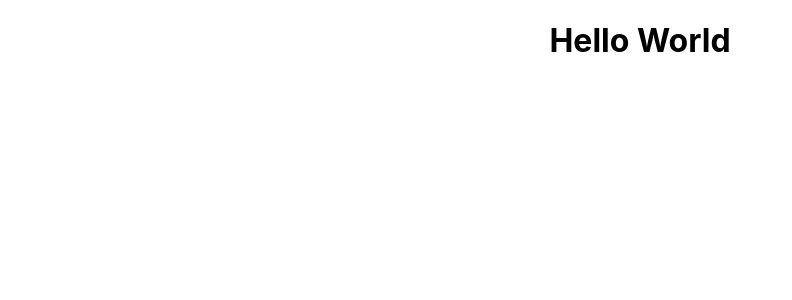
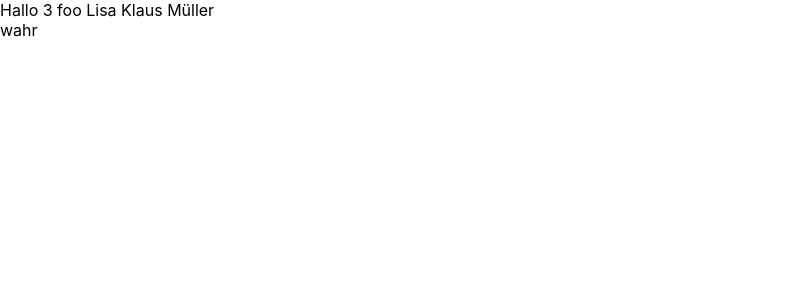
Before and after one commit to sspringer82/heise-ws, a React (Create React App) app: page / in a window 1280 px wide. Shown: the top 300 px of the page, without its empty margins (0-792 px from the left). Built offline with nearby package versions, Linux system fonts and the light colour scheme.

Commit message:
Aufgabe 1

```diff
--- a/src/App.tsx
+++ b/src/App.tsx
@@ -1,13 +1,28 @@
-import React from 'react';
-import logo from './logo.svg';
-import './App.css';
+// export default function App() { ... }
 
-function App() {
+import Person from './Person';
+
+const klaus: Person = {
+  id: 1,
+  firstName: 'Klaus',
+  lastName: 'Müller',
+  birthdate: '1970-01-01T01:00:00Z',
+  street: 'Main street 5',
+  city: 'Democity',
+  zipCode: '12345',
+};
+
+const App: React.FC = () => {
+  function getName() {
+    return 'Lisa';
+  }
+
   return (
-    <div className="App">
-      <h1>Hello World</h1>
+    <div>
+      Hallo {1 + 2} {'foo'} {getName()} {klaus.firstName + ' ' + klaus.lastName}
+      {true ? <div>wahr</div> : <div>falsch</div>}
     </div>
   );
-}
+};
 
 export default App;
--- /dev/null
+++ b/src/Person.ts
@@ -0,0 +1,11 @@
+type Person = {
+  id: number;
+  firstName: string;
+  lastName: string;
+  birthdate: string;
+  street: string;
+  city: string;
+  zipCode: string;
+};
+
+export default Person;
--- a/src/index.tsx
+++ b/src/index.tsx
@@ -1,7 +1,7 @@
 import React from 'react';
 import ReactDOM from 'react-dom/client';
+import App from './App';
 import './index.css';
-import App from './App';
 import reportWebVitals from './reportWebVitals';
 
 const root = ReactDOM.createRoot(
```
Also changed, not shown: Aufgaben/Aufgabe1.md (added, +5 -0 lines), 2 other files (tests, documents, lock files or other folders).
